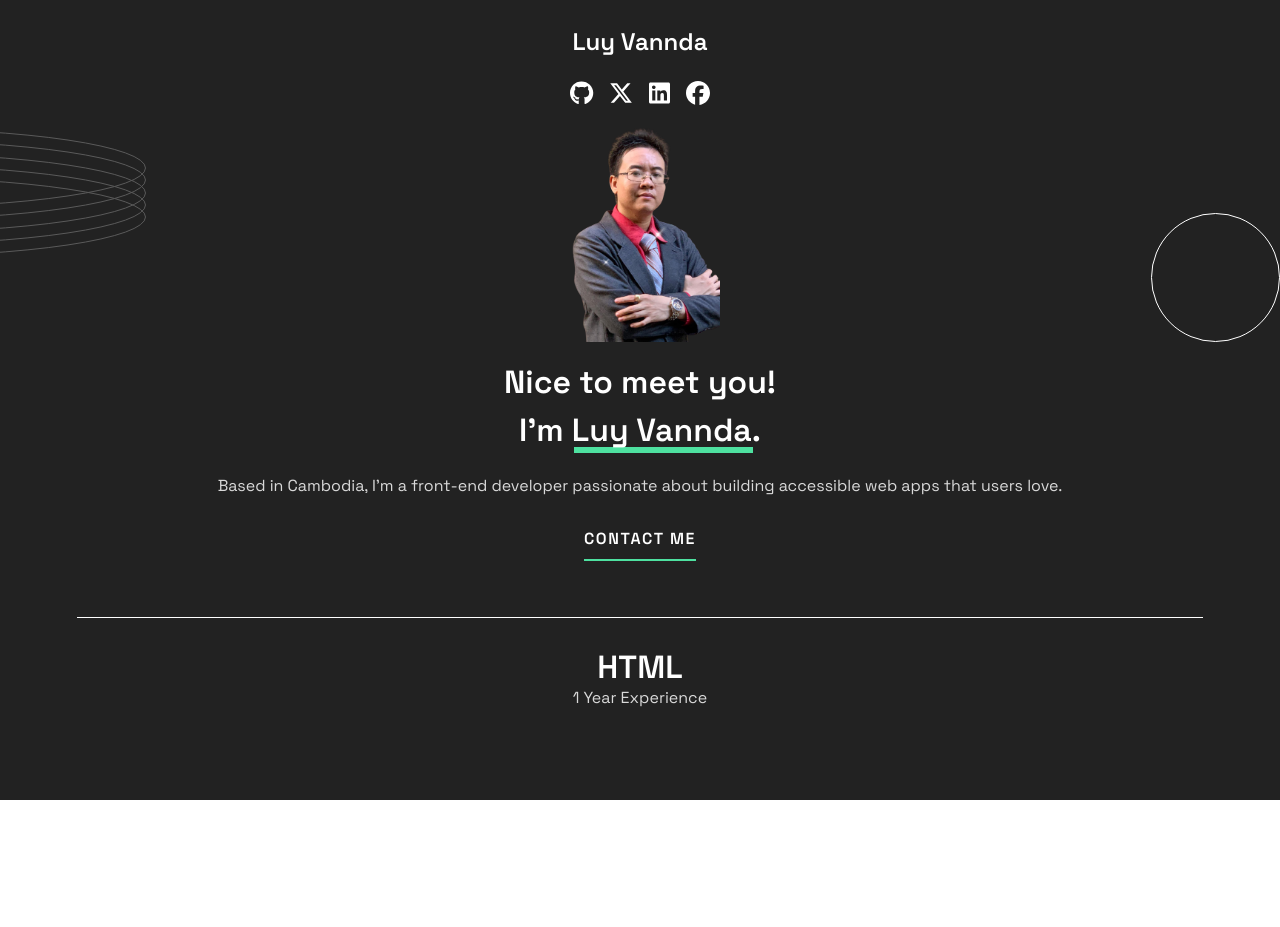
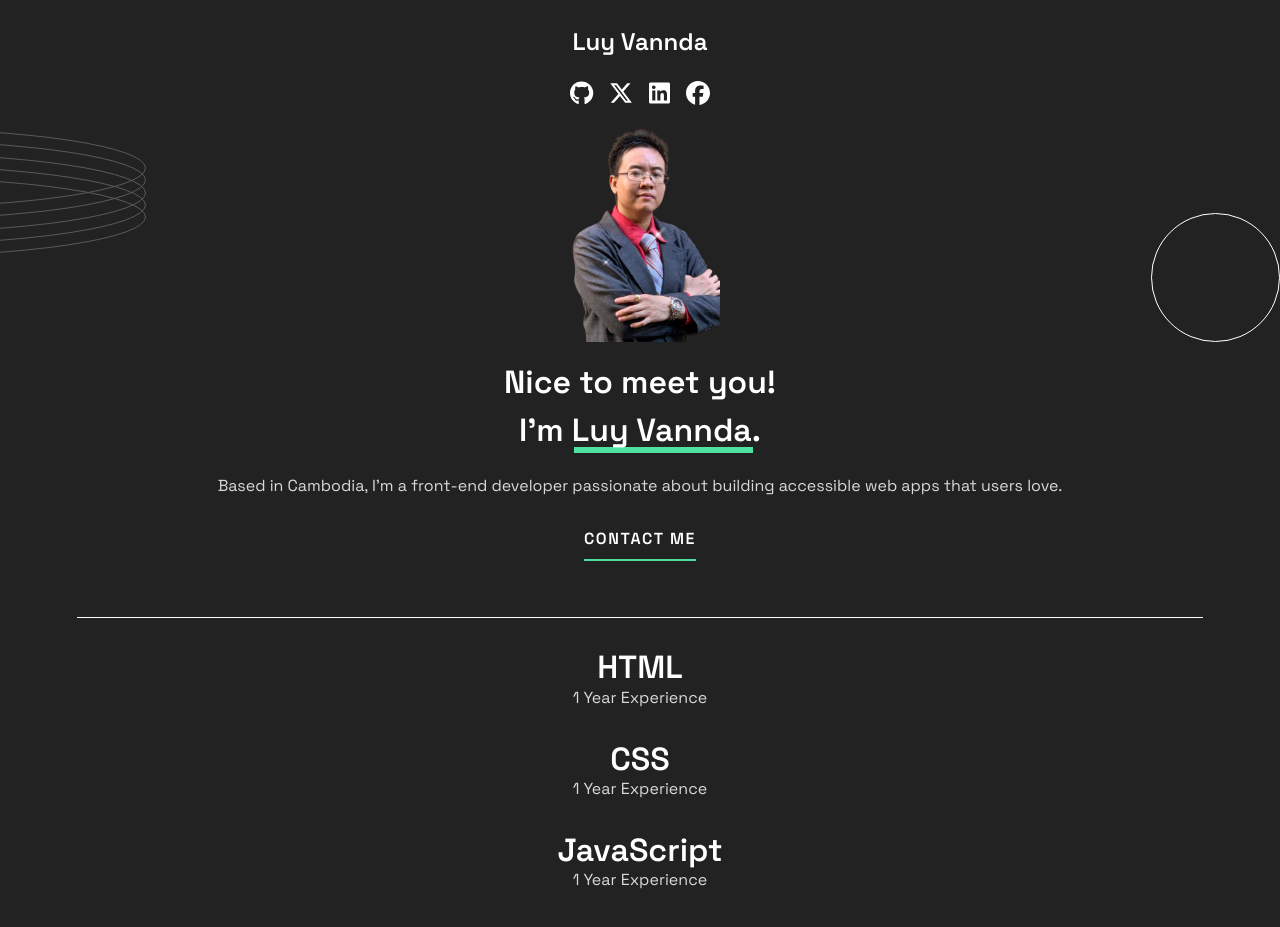
Before and after one commit to luyvannda/luyvannda.github.io, a React (Vite) app: page / in a window 1280 px wide. Shown: the top 927 px of the page. Before the commit the page ends 800 px from the top, so only its background shows below. Built offline with nearby package versions, Linux system fonts and the light colour scheme.

Commit message:
pass skillsData object as props to create reusable component for Skills

```diff
--- a/src/components/Skills.jsx
+++ b/src/components/Skills.jsx
@@ -1,8 +1,16 @@
-export default function Skills() {
-  return (
-    <div className="skills">
-      <h1>HTML</h1>
-      <p>1 Year Experience</p>
-    </div>
-  )
+import { skillsData } from "./skillsData"
+
+function Skills() {
+
+  const skillsElement = skillsData.map((skill) => {
+    return (
+      <div key={skill.id} className="skills">
+        <h1>{skill.name}</h1>
+        <p>{skill.experience} Experience</p>
+      </div>
+    )
+  })
+  return <div>{skillsElement}</div>
 }
+
+export default Skills
--- /dev/null
+++ b/src/components/skillsData.jsx
@@ -0,0 +1,38 @@
+export const skillsData = [
+
+  {
+    id: 1,
+    name: "HTML",
+    experience: "1 Year"
+  },
+
+  {
+    id: 2,
+    name: "CSS",
+    experience: "1 Year"
+  },
+
+  {
+    id: 3,
+    name: "JavaScript",
+    experience: "1 Year"
+  },
+
+  {
+    id: 4,
+    name: "Accessibility",
+    experience: "1 Year"
+  },
+
+  {
+    id: 5,
+    name: "React",
+    experience: "6 Months"
+  },
+
+  {
+    id: 6,
+    name: "SASS",
+    experience: "6 Months"
+  }
+]
```
